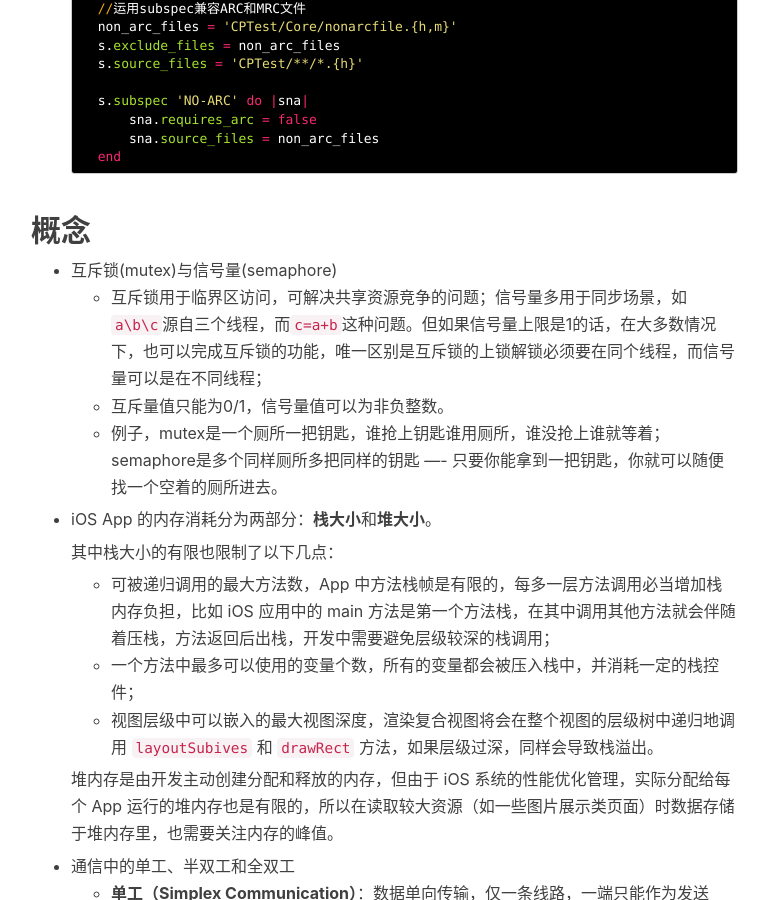
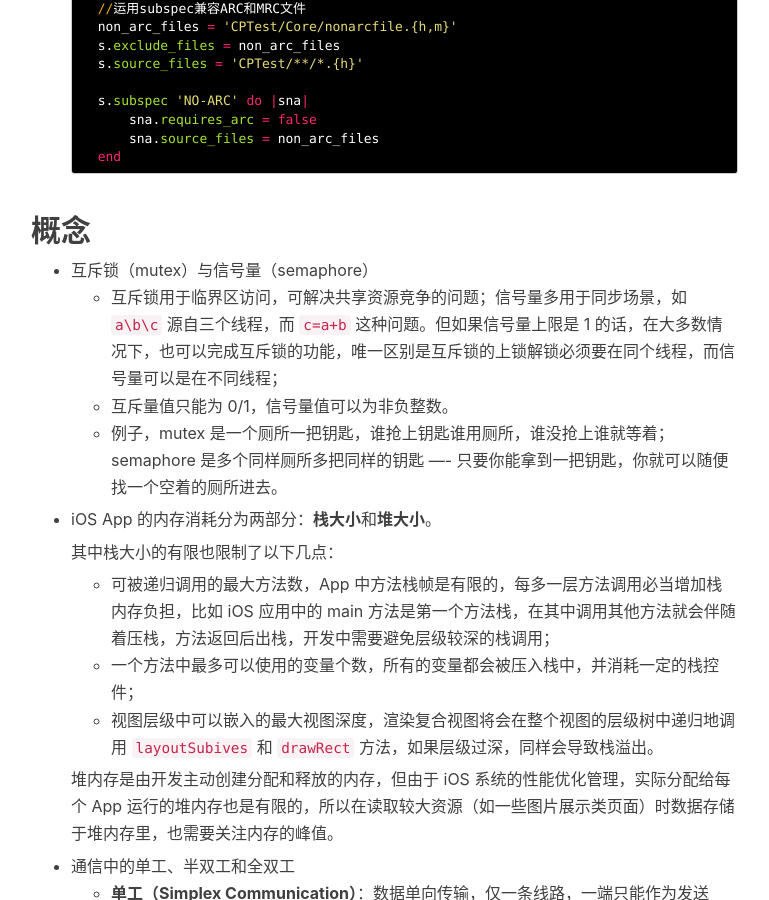
Before and after one commit to zerOOneSmith/parsifalc.github.io, a Jekyll site: the page built from _posts/2017-02-10-iOSTips.md, in a window 1280 px wide and 900 px high, scrolled down 8693 px. Shown: the whole window, without its empty margins (234-1003 px from the left). Built offline with Jekyll 4.4.1, drawn with Linux system fonts in a browser that asks for light colours; nearby versions of some CDN libraries; comment, search, counter and statistics services are not loaded.

Commit message:
fix typo.

````diff
--- a/_posts/2017-02-10-iOSTips.md
+++ b/_posts/2017-02-10-iOSTips.md
@@ -358,10 +358,10 @@ iOS applies appearance changes when a view enters a window, it doesn’t change
 	```
 
 ## 概念
-- 互斥锁(mutex)与信号量(semaphore)
-	- 互斥锁用于临界区访问，可解决共享资源竞争的问题；信号量多用于同步场景，如`a\b\c`源自三个线程，而`c=a+b`这种问题。但如果信号量上限是1的话，在大多数情况下，也可以完成互斥锁的功能，唯一区别是互斥锁的上锁解锁必须要在同个线程，而信号量可以是在不同线程；
-	- 互斥量值只能为0/1，信号量值可以为非负整数。
-	- 例子，mutex是一个厕所一把钥匙，谁抢上钥匙谁用厕所，谁没抢上谁就等着；semaphore是多个同样厕所多把同样的钥匙 ---- 只要你能拿到一把钥匙，你就可以随便找一个空着的厕所进去。
+- 互斥锁（mutex）与信号量（semaphore）
+	- 互斥锁用于临界区访问，可解决共享资源竞争的问题；信号量多用于同步场景，如 `a\b\c` 源自三个线程，而 `c=a+b` 这种问题。但如果信号量上限是 1 的话，在大多数情况下，也可以完成互斥锁的功能，唯一区别是互斥锁的上锁解锁必须要在同个线程，而信号量可以是在不同线程；
+	- 互斥量值只能为 0/1，信号量值可以为非负整数。
+	- 例子，mutex 是一个厕所一把钥匙，谁抢上钥匙谁用厕所，谁没抢上谁就等着； semaphore 是多个同样厕所多把同样的钥匙 ---- 只要你能拿到一把钥匙，你就可以随便找一个空着的厕所进去。
 
 - iOS App 的内存消耗分为两部分：**栈大小**和**堆大小**。
 
````
